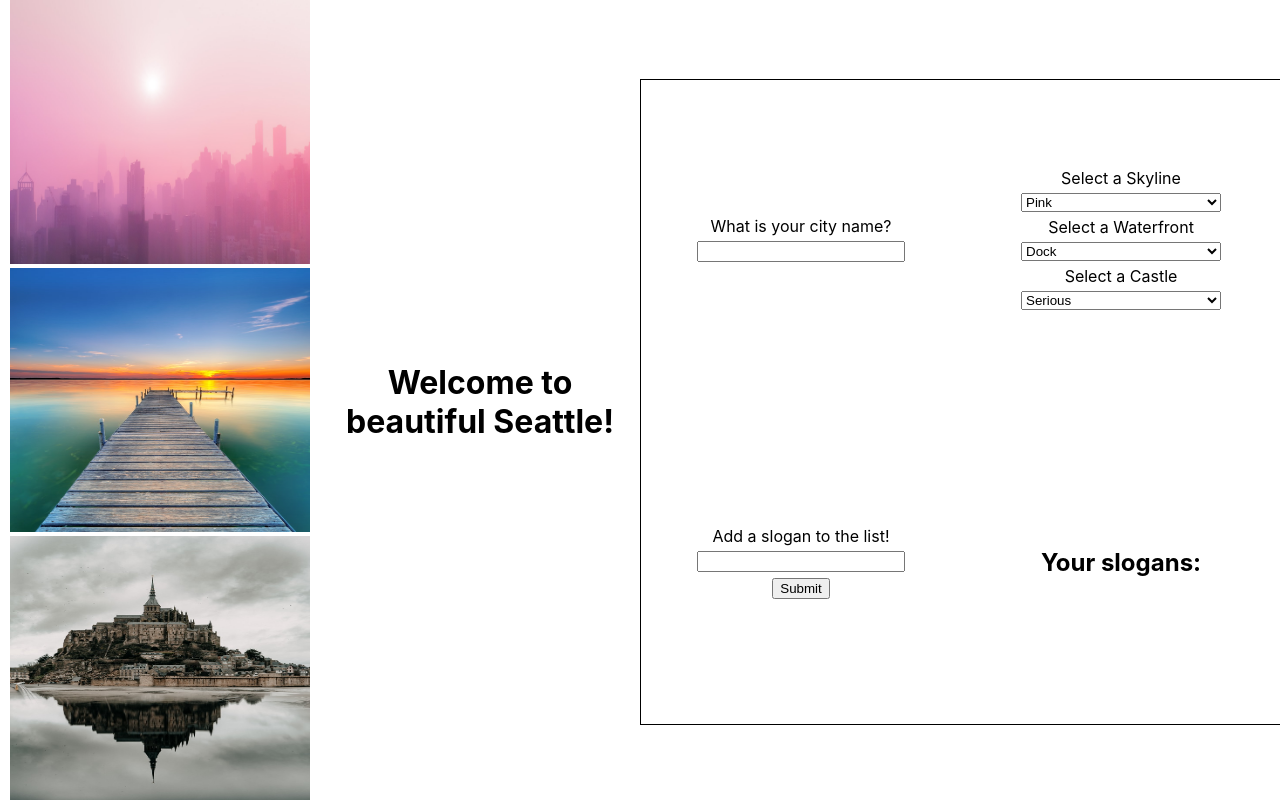
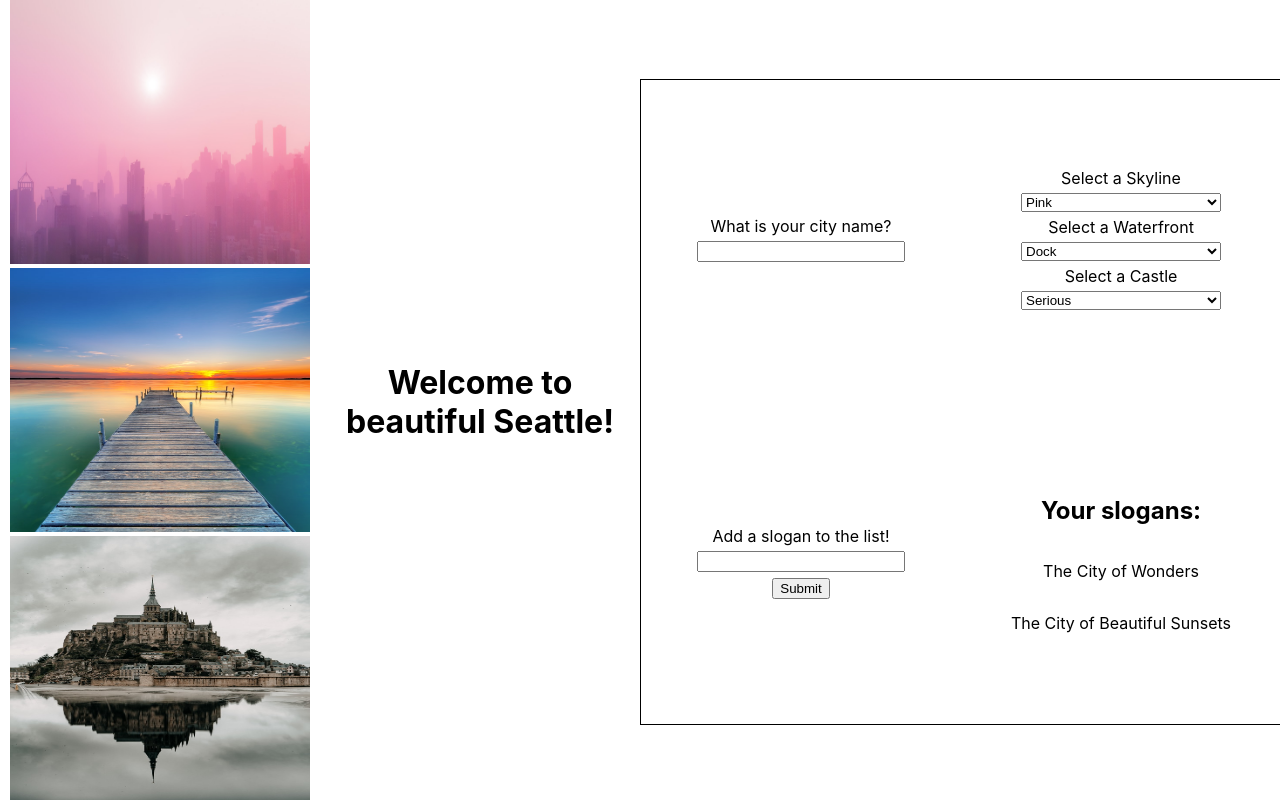
Before and after one commit to Kyra-christensen/half-baked-city-builder-react, a React (Create React App) app: page / in a window 1280 px wide. Built offline with nearby package versions, Linux system fonts and the light colour scheme.

Commit message:
created a function that renders a slogan in a P tag

```diff
--- a/src/Slogan.js
+++ b/src/Slogan.js
@@ -1,9 +1,10 @@
 import React from 'react';
 
-export default function Slogan(props) {
+export default function Slogan({ slogan }) {
   return (
     <div className='slogan'>
       {/* this component takes in a slogan as a prop. Render it out here however you like */}
+      <p>{slogan}</p>
     </div>
   );
 }
```
